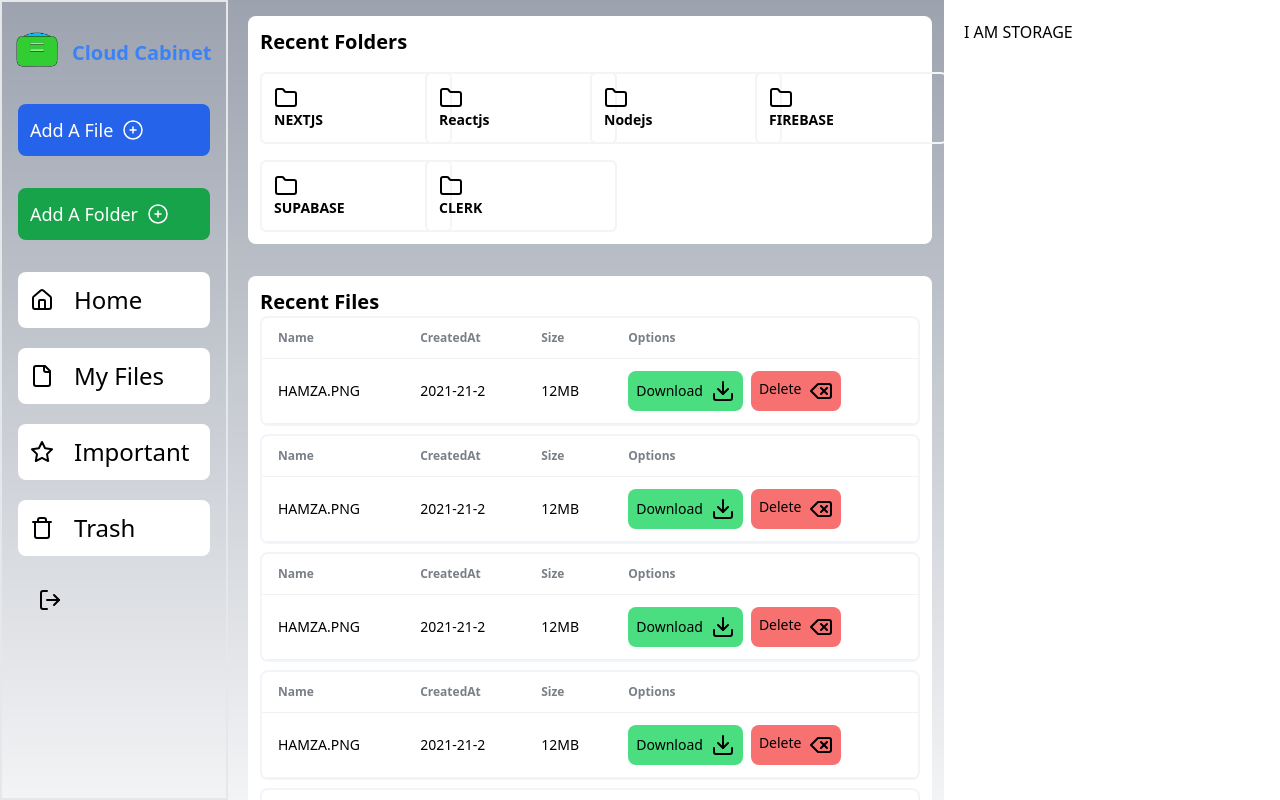
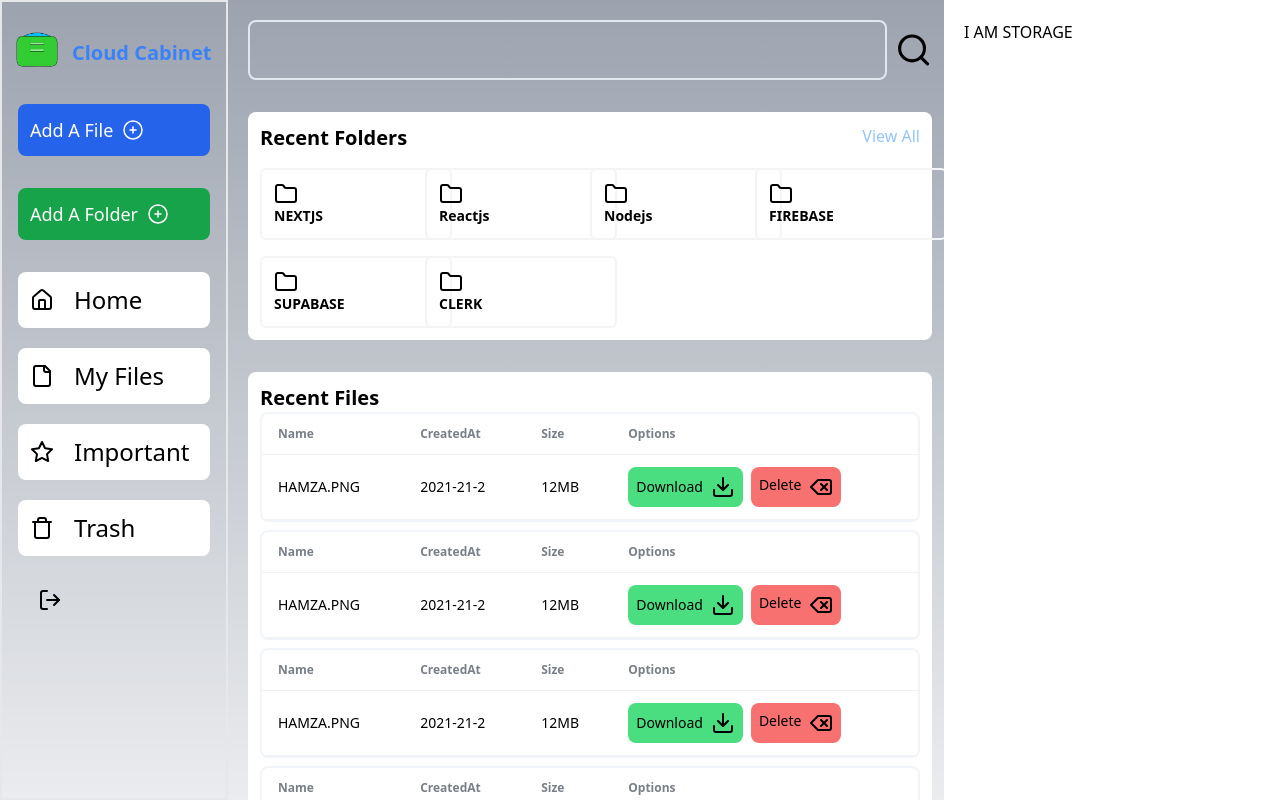
Before and after one commit to Hamza123Hussain/file_storage_web_application, a Next.js app: page / in a window 1280 px wide. Shown: the top 800 px of the page. Built offline with nearby package versions, Linux system fonts and the light colour scheme; no server answers.

Commit message:
SearchBar Made

```diff
--- a/app/page.js
+++ b/app/page.js
@@ -1,9 +1,10 @@
 import FileList from '@/components/Files/FileList'
 import FolderList from '@/components/Folder/FolderList'
-
+import Searchbar from '../components/Searchbar.jsx'
 export default function ProfileClient() {
   return (
-    <div className="flex flex-col gap-4">
+    <div className="flex flex-col gap-4 mt-5">
+      <Searchbar />
       <FolderList />
       <FileList />
     </div>
--- a/components/Folder/FolderList.jsx
+++ b/components/Folder/FolderList.jsx
@@ -12,7 +12,10 @@ const DemoArray = [
 const FolderList = () => {
   return (
     <div className="bg-white mt-4 p-3 rounded-lg ">
-      <h1 className=" text-xl font-extrabold">Recent Folders</h1>
+      <div className=" flex justify-between">
+        <h1 className=" text-xl font-extrabold">Recent Folders</h1>
+        <h6 className=" text-blue-300">View All</h6>
+      </div>
       <div className=" grid grid-cols-1  sm:grid-cols-4 ">
         {DemoArray.map((element, index) => {
           return (
--- /dev/null
+++ b/components/Searchbar.jsx
@@ -0,0 +1,20 @@
+'use client'
+import { Search } from 'lucide-react'
+import React, { useState } from 'react'
+
+const Searchbar = () => {
+  const [searchterm, setsearch] = useState('')
+  return (
+    <div className=" rounded-lg flex gap-2 items-center  ">
+      <input
+        className=" w-full rounded-lg  p-4 border-2 bg-transparent border-slate-200 focus:border-slate-500 "
+        type="search"
+        value={searchterm}
+        onChange={(e) => setsearch(e.target.value)}
+      />
+      <Search size={40} className=" cursor-pointer" />
+    </div>
+  )
+}
+
+export default Searchbar
```
